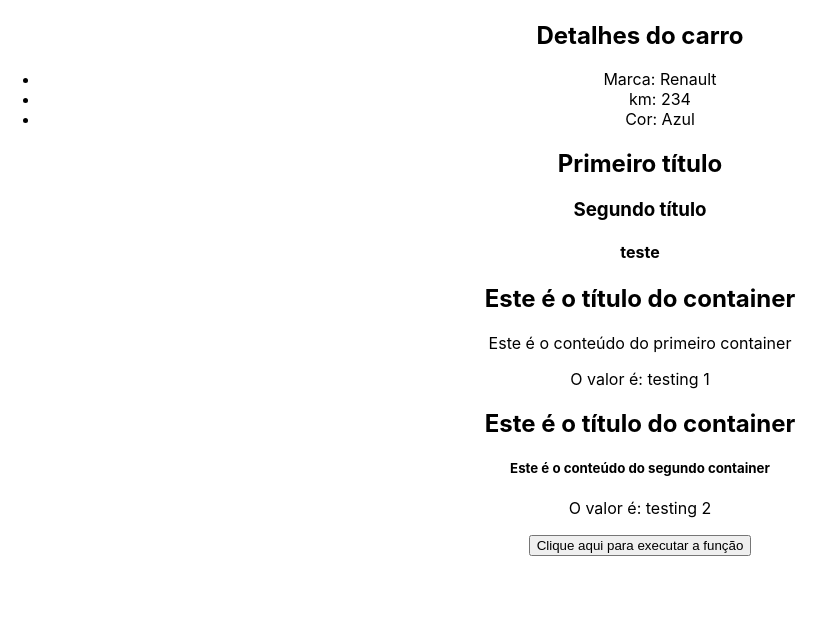
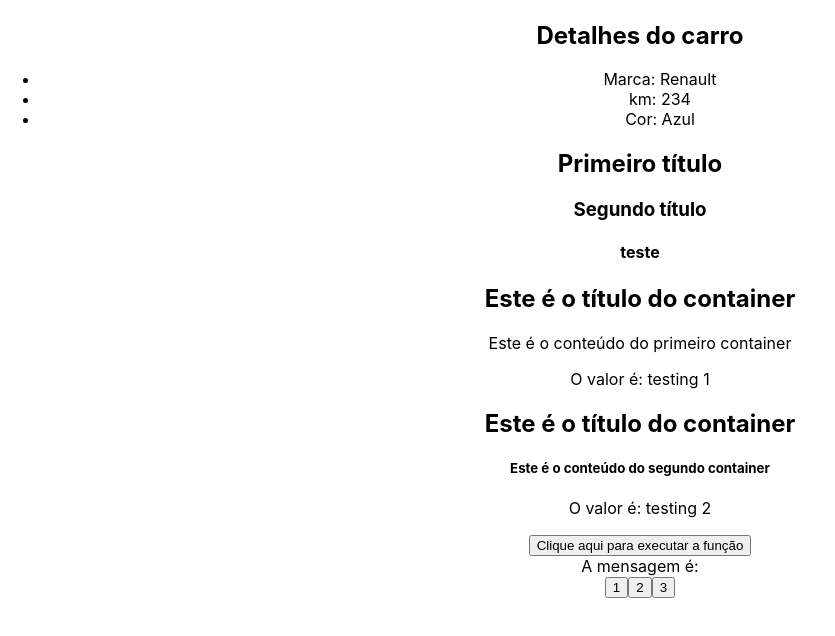
Before and after one commit to xandaosilva/curso-reactjs, a React (Create React App) app in the folder 3_avancado/avancado/: page / in a window 1280 px wide. Shown: the part 2288-2924 px from the top of the page, without its empty margins (0-835 px from the left). Built offline with nearby package versions, Linux system fonts and the light colour scheme.

Commit message:
State lift

```diff
--- a/3_avancado/avancado/src/App.js
+++ b/3_avancado/avancado/src/App.js
@@ -1,3 +1,5 @@
+import { useState } from 'react';
+
 import ManageData from './components/ManageData';
 import ListRender from './components/ListRender';
 import ConditionalRender from './components/ConditionalRender';
@@ -6,6 +8,8 @@
 import Fragments from './components/Fragments';
 import Container from './components/Container';
 import ExecuteFunction from './components/ExecuteFunction';
+import Message from './components/Message';
+import ChangeMessageState from './components/ChangeMessageState';
 
 import './App.css';
 
@@ -18,8 +22,14 @@
     {id: 3, brand: "Renault", km: 234, color: "Azul", newCar: false},
   ];
 
+  const [message, setMessage] = useState("");
+
   function showMessage(){
     console.log("Evento do componente pai");
+  }
+
+  const handleMessage = (msg) => {
+    setMessage(msg);
   }
 
   return (
@@ -65,6 +75,10 @@
 
       {/* Executar função */}
       <ExecuteFunction myFunction={showMessage} />
+
+      {/* state lift */}
+      <Message msg={message} />
+      <ChangeMessageState handleMessage={handleMessage} />
     </div>
   );
 }
--- /dev/null
+++ b/3_avancado/avancado/src/components/ChangeMessageState.js
@@ -0,0 +1,15 @@
+import React from 'react'
+
+const ChangeMessageState = ({ handleMessage }) => {
+    const messages = ["Oi", "Olá", "Oi, tudo bem?"];
+
+    return (
+        <div>
+            <button onClick={() => handleMessage(messages[0])}>1</button>
+            <button onClick={() => handleMessage(messages[1])}>2</button>
+            <button onClick={() => handleMessage(messages[2])}>3</button>
+        </div>
+    );
+}
+
+export default ChangeMessageState;
--- /dev/null
+++ b/3_avancado/avancado/src/components/Message.js
@@ -0,0 +1,9 @@
+import React from 'react'
+
+const Message = ({ msg }) => {
+    return (
+        <div>A mensagem é: {msg}</div>
+    );
+}
+
+export default Message;
```
